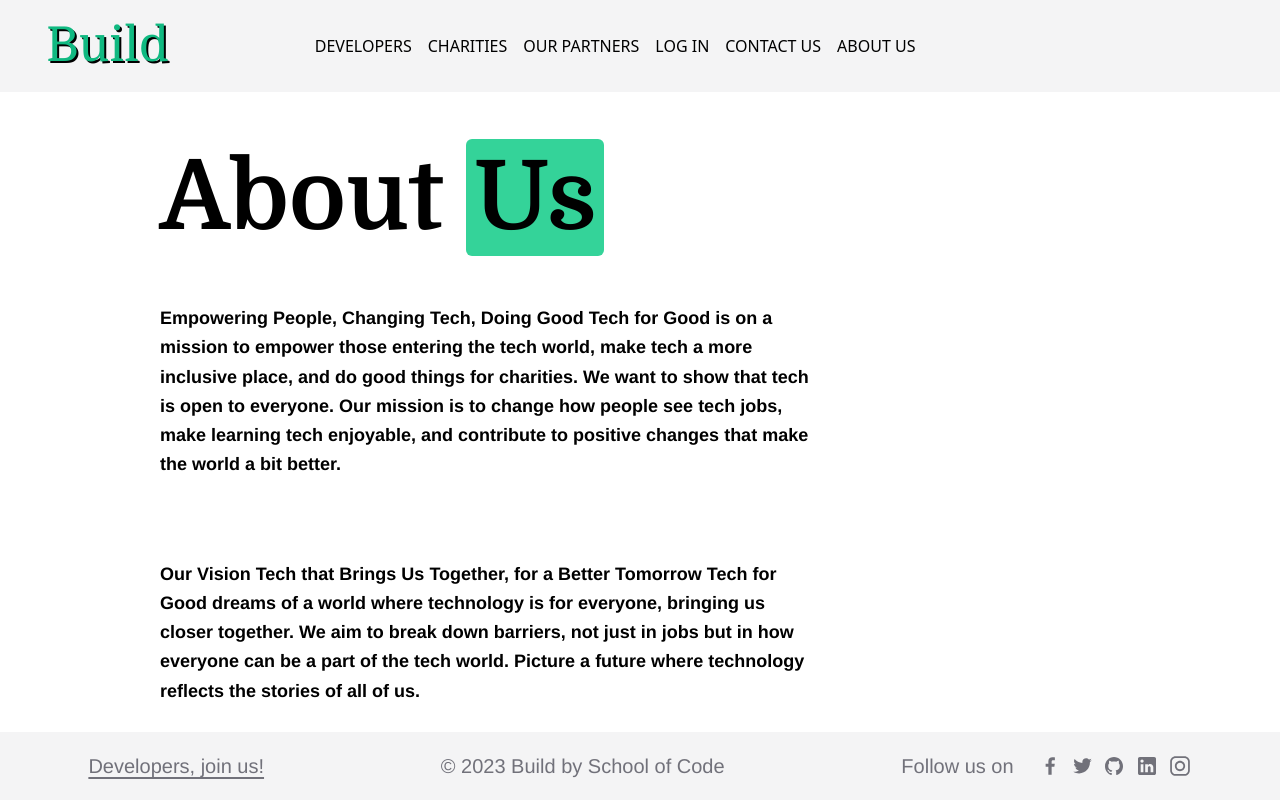
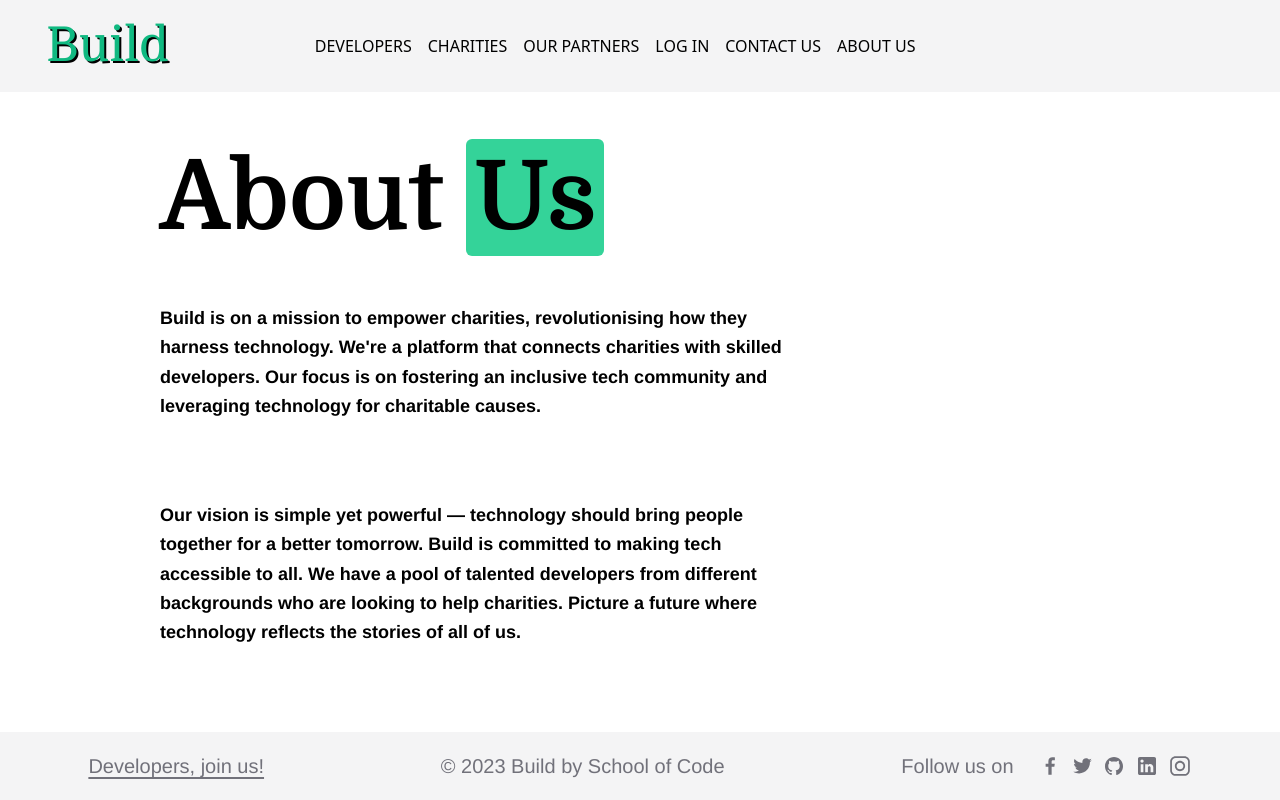
Before and after one commit to SchoolOfCode/Team-Build, a Next.js app: page /about in a window 1280 px wide. Built offline with nearby package versions, Linux system fonts and the light colour scheme.

Commit message:
aboutus content started

```diff
--- a/src/app/about/page.jsx
+++ b/src/app/about/page.jsx
@@ -12,22 +12,14 @@ export default function About() {
 
           <div className="flex flex-col justify-between lg:flex lg:flex-row-reverse lg:gap-10 lg:align-bottom lg:w-4/5">
             <p className="text-md lg:text-lg font-bold mb-10 lg:max-w-2xl lg:mr-24 lg:leading-relaxed">
-              Empowering People, Changing Tech, Doing Good Tech for Good is on a
-              mission to empower those entering the tech world, make tech a more
-              inclusive place, and do good things for charities. We want to show
-              that tech is open to everyone. Our mission is to change how people
-              see tech jobs, make learning tech enjoyable, and contribute to
-              positive changes that make the world a bit better.
+              Build is on a mission to empower charities, revolutionising how they harness technology. We're a platform that connects charities with skilled developers. Our focus is on fostering an inclusive tech community and leveraging technology for charitable causes.
             </p>
           </div>
           <div className="flex flex-col justify-between lg:flex lg:flex-row-reverse lg:gap-10 lg:align-bottom lg:w-4/5">
             <p className="text-md lg:text-lg font-bold mb-10 lg:max-w-2xl lg:mr-24 lg:leading-relaxed">
-              Our Vision Tech that Brings Us Together, for a Better Tomorrow
-              Tech for Good dreams of a world where technology is for everyone,
-              bringing us closer together. We aim to break down barriers, not
-              just in jobs but in how everyone can be a part of the tech world.
-              Picture a future where technology reflects the stories of all of
-              us.
+            Our vision is simple yet powerful — technology should bring people together for a better tomorrow. Build is committed to making tech accessible to all. We have a pool of talented developers from different backgrounds who are looking to help charities. Picture a future where technology reflects the stories of all of us.
+
+
             </p>
           </div>
         </div>
--- a/src/app/developers/page.jsx
+++ b/src/app/developers/page.jsx
@@ -14,7 +14,7 @@ export default function Developers() {
 
           <div className="flex flex-col justify-between lg:flex lg:flex-row-reverse lg:gap-20 lg:align-bottom lg:w-4/5">
             <p className="text-lg lg:text-2xl font-bold lg:mb-36 lg:max-w-2xl lg:mr-24 lg:leading-relaxed">
-              Calling all aspiring developers! Join our Tech for Good community
+              Calling all aspiring developers! Join the Build community
               and be part of projects that matter. As a junior developer, this
               is your chance to: Dive into real-world, commercial projects while
               making a positive impact. Collaborate with seasoned developers.
```
